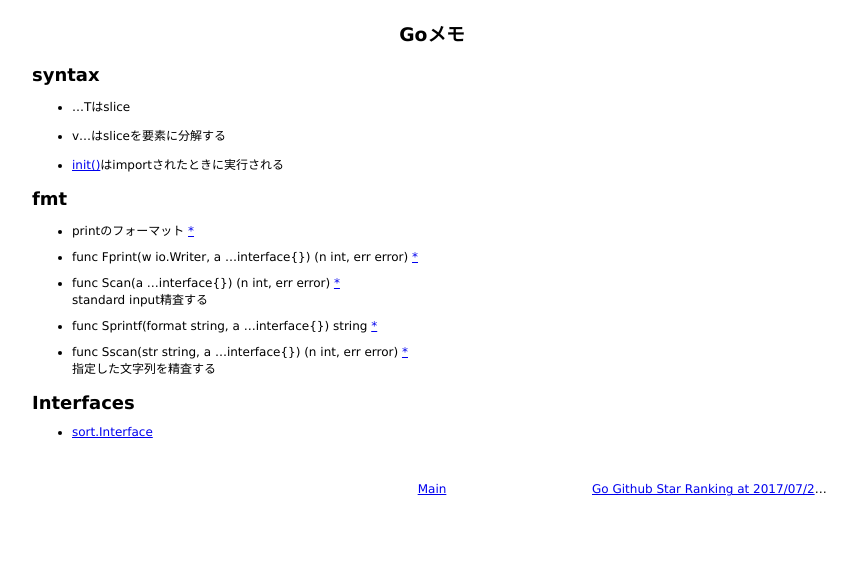
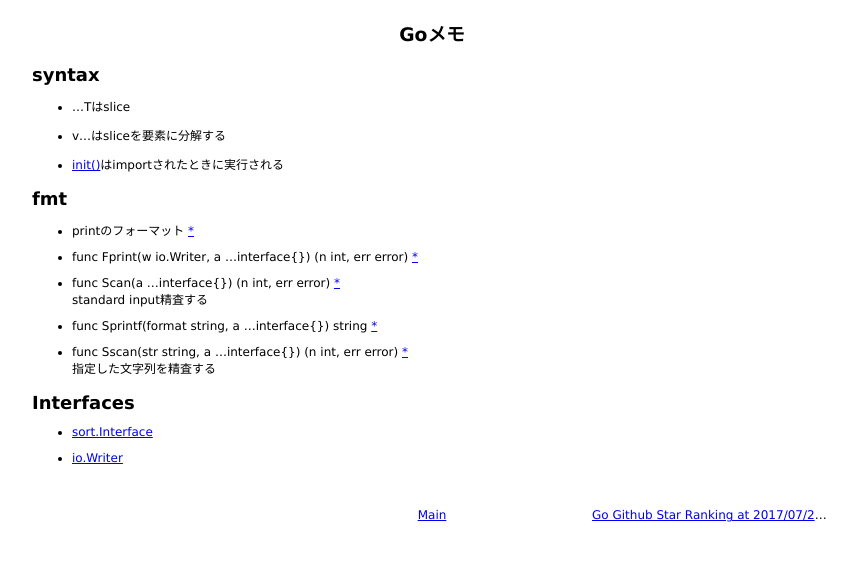
Before and after one commit to 38elements/38elements.github.com, a Jekyll site: the page built from _posts/2017-08-12-go.md, in a window 1280 px wide. Shown: the top 561 px of the page, without its empty margins (208-1065 px from the left). Built offline with Jekyll 4.4.1, drawn with Linux system fonts in a browser that asks for light colours.

Commit message:
Update 2017-08-12-go.md

```diff
--- a/_posts/2017-08-12-go.md
+++ b/_posts/2017-08-12-go.md
@@ -28,3 +28,5 @@ title: Goメモ
 ## Interfaces
 
 * [sort.Interface](https://golang.org/pkg/sort/#Interface)
+
+* [io.Writer](https://golang.org/pkg/io/#Writer)
```
